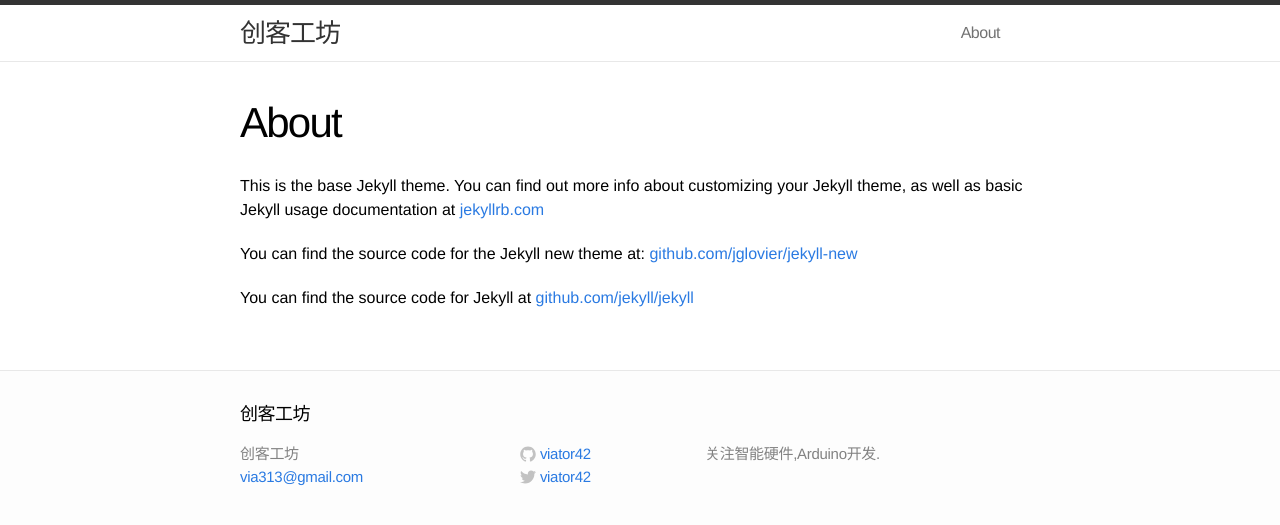
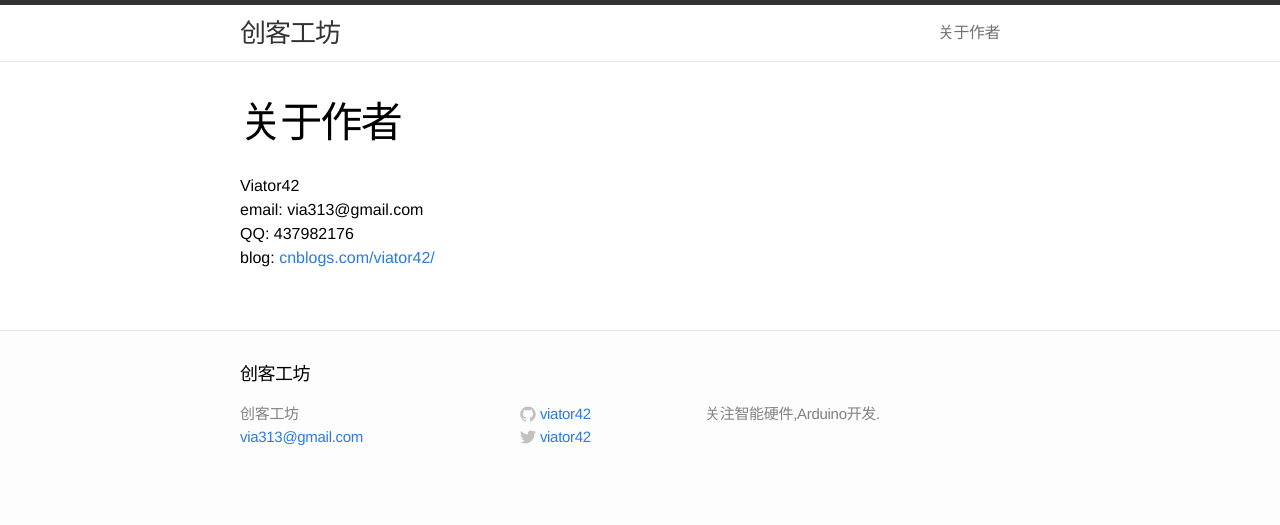
Before and after one commit to viator42/viator42.github.io, a Jekyll site: the page built from about.md, in a window 1280 px wide. Shown: the top 525 px of the page. Built offline with Jekyll 4.4.1, drawn with Linux system fonts in a browser that asks for light colours.

Commit message:
修改about页面

```diff
--- a/about.md
+++ b/about.md
@@ -1,11 +1,10 @@
 ---
 layout: page
-title: About
+title: 关于作者
 permalink: /about/
 ---
 
-This is the base Jekyll theme. You can find out more info about customizing your Jekyll theme, as well as basic Jekyll usage documentation at [jekyllrb.com](http://jekyllrb.com/)
-
-You can find the source code for the Jekyll new theme at: [github.com/jglovier/jekyll-new](https://github.com/jglovier/jekyll-new)
-
-You can find the source code for Jekyll at [github.com/jekyll/jekyll](https://github.com/jekyll/jekyll)
+Viator42
+email: via313@gmail.com
+QQ: 437982176
+blog: [cnblogs.com/viator42/](http://cnblogs.com/viator42/)
```
Also changed, not shown: 1 other file.
